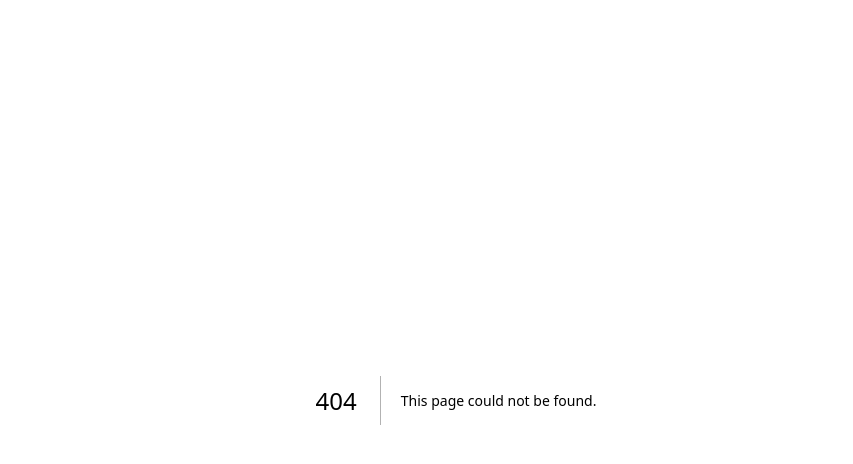
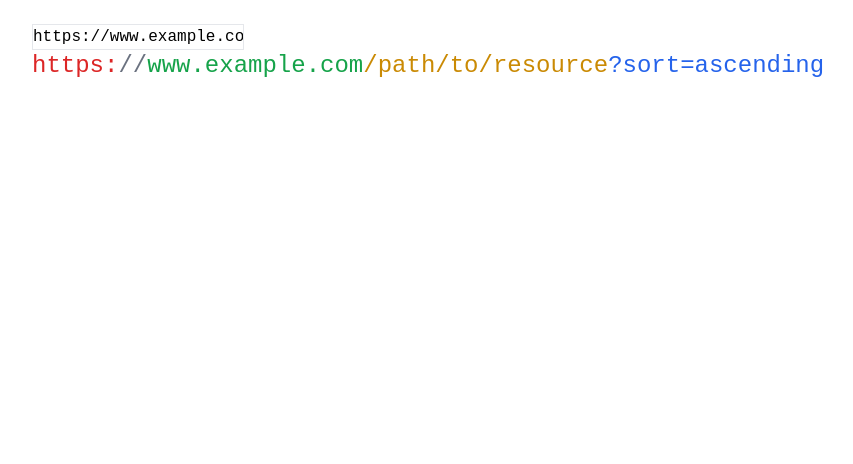
Before and after one commit to stoikal/28-days, a Next.js app: page /day/25 in a window 1280 px wide. Before the commit this address had no page. Shown: the top 464 px of the page, without its empty margins (184-1037 px from the left). Built offline with nearby package versions, Linux system fonts and the light colour scheme.

Commit message:
feat(day-25): create page

```diff
--- /dev/null
+++ b/src/pages/day/25.tsx
@@ -0,0 +1,75 @@
+import Head from 'next/head'
+import { ChangeEvent, useEffect, useState } from 'react'
+
+export default function Day25 () {
+  const [input, setInput] = useState('https://www.example.com:443/path/to/resource?sort=ascending')
+  const [, setError] = useState('')
+  const [url, setUrl] = useState<URL | null>(null)
+
+  useEffect(() => {
+    setError('')
+    setUrl(null)
+
+    try {
+      const url = new URL(input)
+      setUrl(url)
+    } catch {
+      setError('Invalid URL')
+    }
+  }, [input])
+
+  const handleInputChange = (e: ChangeEvent<HTMLInputElement>) => {
+    const { value } = e.target
+    setInput(value)
+  }
+
+  const getDomainPrefix = (url: URL) => {
+    const { protocol, origin, host } = url
+    const prefix = origin
+      .replace(host, '')
+      .replace(protocol, '')
+
+    return prefix
+  }
+
+  const getPortPrefix = (url: URL) => {
+    const { port } = url
+    return port ? ':' : ''
+  }
+
+  return (
+    <>
+      <Head>
+        <title>Day 25 - URL Anatomy</title>
+      </Head>
+      <main>
+        <div className="max-w-4xl mx-auto p-6">
+          <input
+            value={input}
+            type="text"
+            className="border"
+            onChange={handleInputChange}
+          />
+          <br/>
+
+          {url && (
+            <p className="text-2xl">
+              <span className="text-red-600">{url.protocol}</span>
+              <span className="text-gray-500">{getDomainPrefix(url)}</span>
+
+              <span>
+                <span className="text-green-600">{url.hostname}</span>
+                <span className="text-gray-500">{getPortPrefix(url)}</span>
+                <span className="text-purple-600">{url.port}</span>
+              </span>
+
+              <span className="text-yellow-600">{url.pathname}</span>
+              <span className="text-blue-600">{url.search}</span>
+              <span className="text-pink-600">{url.hash}</span>
+            </p>
+          )}
+        </div>
+      </main>
+    </>
+  )
+}
--- a/src/pages/index.tsx
+++ b/src/pages/index.tsx
@@ -31,10 +31,10 @@ const content = [
   { day: 22, title: 'Eyes', subtitle: 'Gamepad API' },
   { day: 23, title: 'Laras Slendro', subtitle: 'Web Audio API' },
   { day: 24, title: 'Grayscale', subtitle: 'File API' }
-  // { day: 25, title: 'Color Collection', subtitle: 'IndexedDB' },
-  // { day: 26, title: 'Saron', subtitle: 'Web Audio API' },
-  // { day: 27, title: '-', subtitle: '' },
-  // { day: 28, title: '-', subtitle: '' }
+  // { day: 25, title: 'URL Anatomy', subtitle: 'URL API' }
+  // { day: , title: 'Color Collection', subtitle: 'IndexedDB' },
+  // { day: , title: '', subtitle: 'Pointer events' },
+  // { day: , title: 'sorting ', subtitle: 'svg' }
 ]
 
 export default function Home () {
@@ -53,8 +53,6 @@ export default function Home () {
           <h1 className="text-2xl mb-3">
             <a href="https://developer.mozilla.org/en-US/docs/Web/API">28 Days of  Web APIs</a>
           </h1>
-          <div className="border border-gray-400 p-4">
-            <h2 className="text-xl mb-2">Contents:</h2>
           <ul className="bg-white">
             {
               content.map((item, index) => (
@@ -79,7 +77,6 @@ export default function Home () {
             }
           </ul>
         </div>
-        </div>
       </main>
     </>
   )
```
Also changed, not shown: src/feature/customers/list/index.jsx (added), 1 other file (tests, documents, lock files or other folders). Lines whose indentation alone changed are shown as unchanged.
